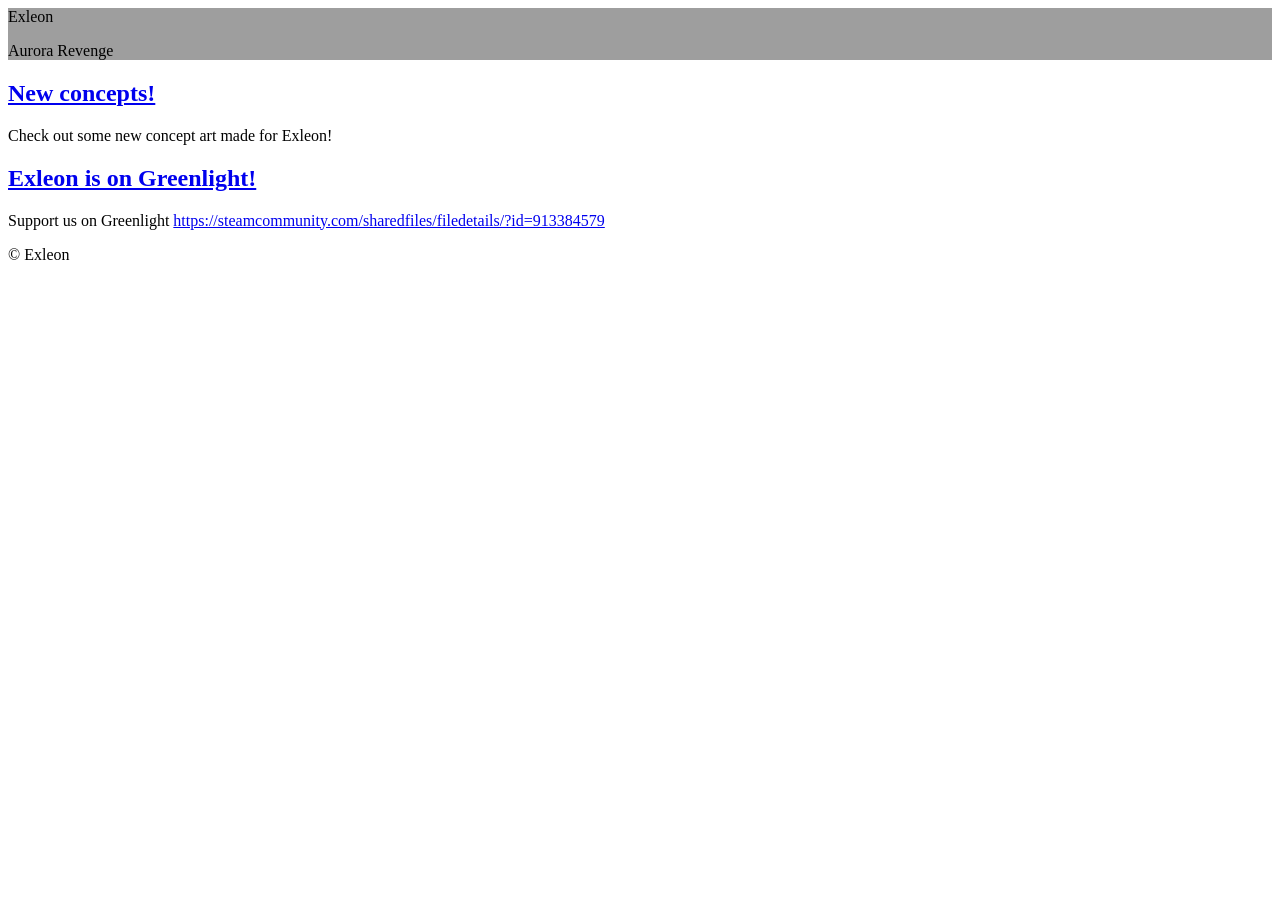
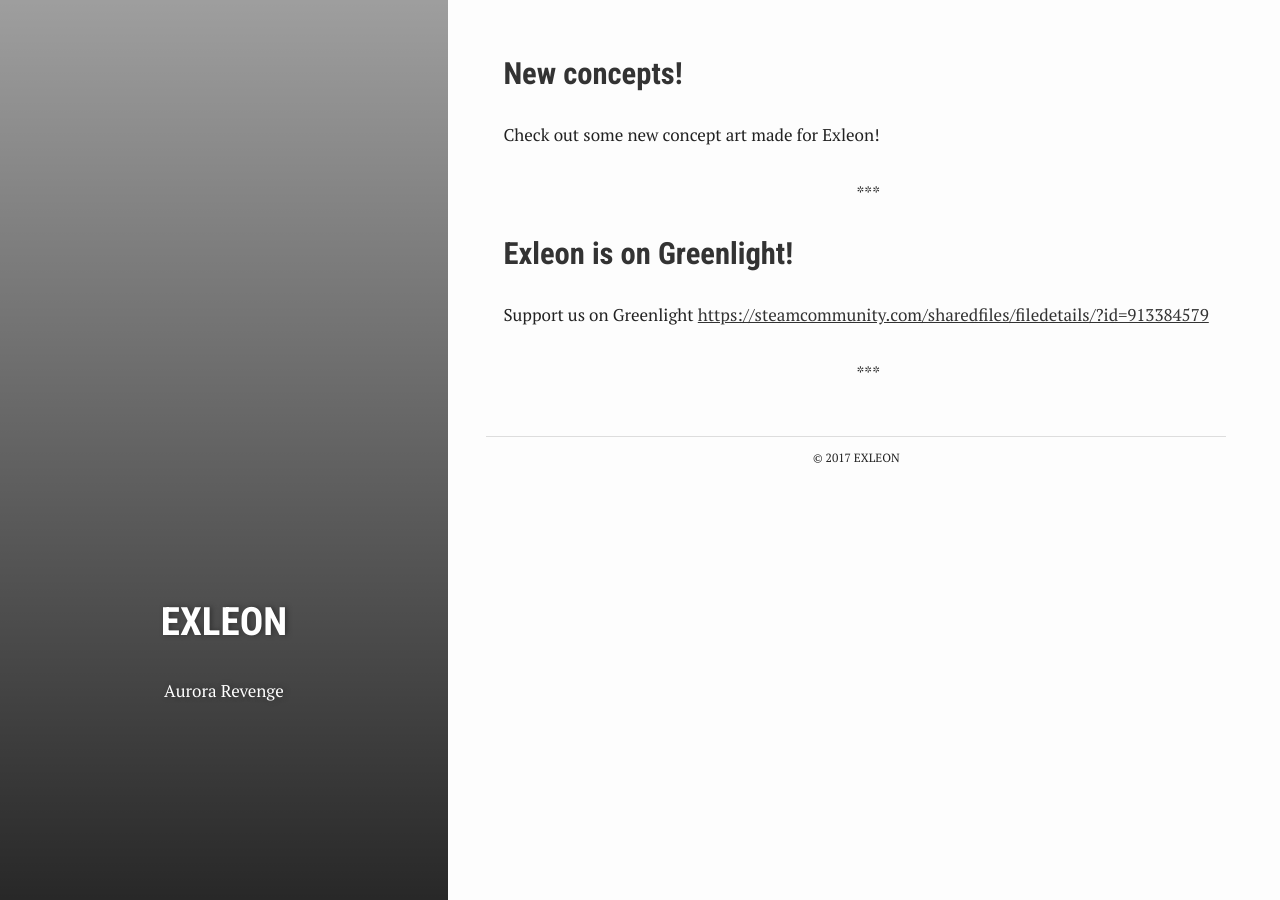
Before and after one commit to exleon/game, a Jekyll site: the page built from index.html, in a window 1280 px wide. Built offline with Jekyll 4.4.1, drawn with Linux system fonts in a browser that asks for light colours.

Commit message:
change basepath on _config.yml

```diff
--- a/_config.yml
+++ b/_config.yml
@@ -12,9 +12,9 @@
   Write an awesome description for your new site here. You can edit this
   line in _config.yml. It will appear in your document head meta (for
   Google search results) and in your feed.xml site description.
-baseurl: "https://github.com/exleon/game" # the subpath of your site, e.g. /blog
+baseurl: "/game" # the subpath of your site, e.g. /blog
 lang: "en"
-url: "https://exleon.github.io/game/" # the base hostname & protocol for your site
+url: "https://exleon.github.io" # the base hostname & protocol for your site
 # twitter_username: jekyllrb
 github_username:  exleon
 #disqus_username:
```
